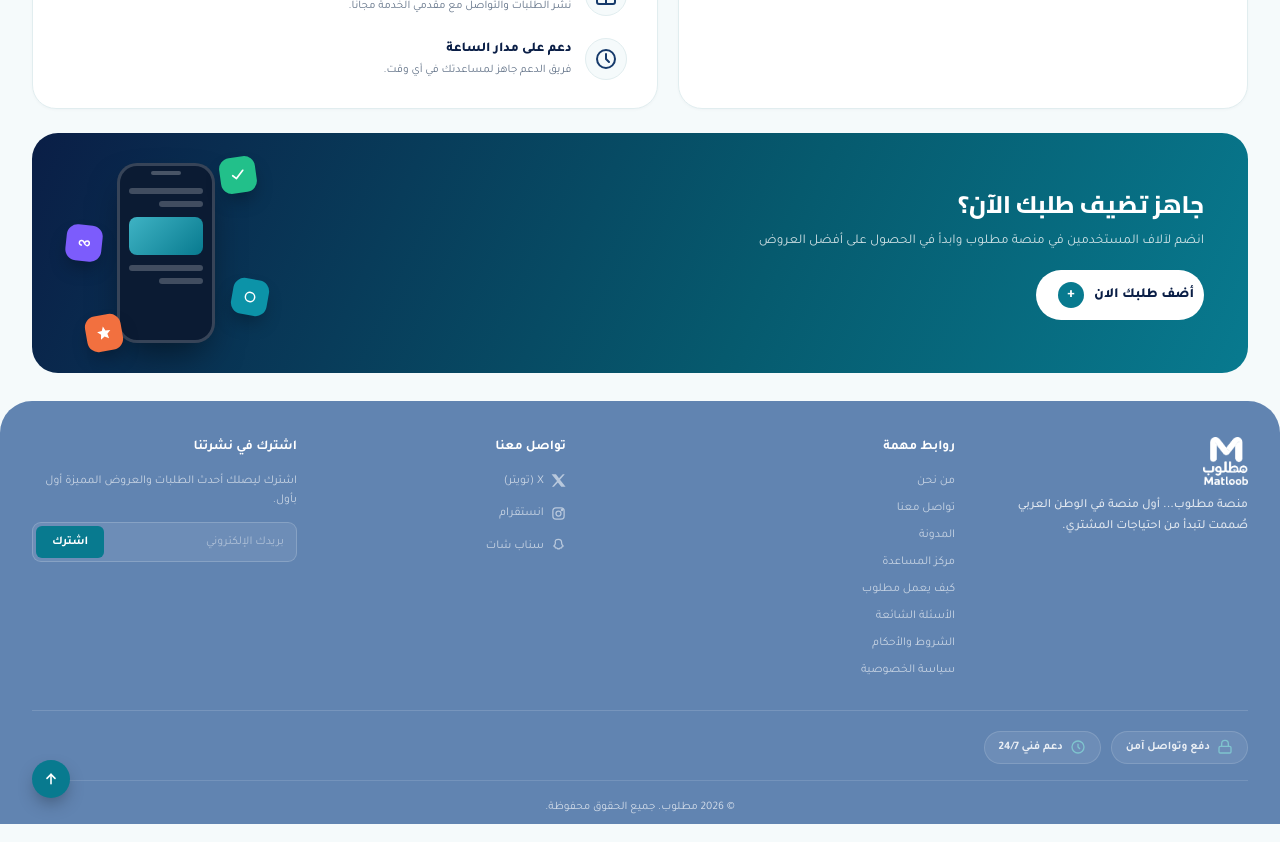
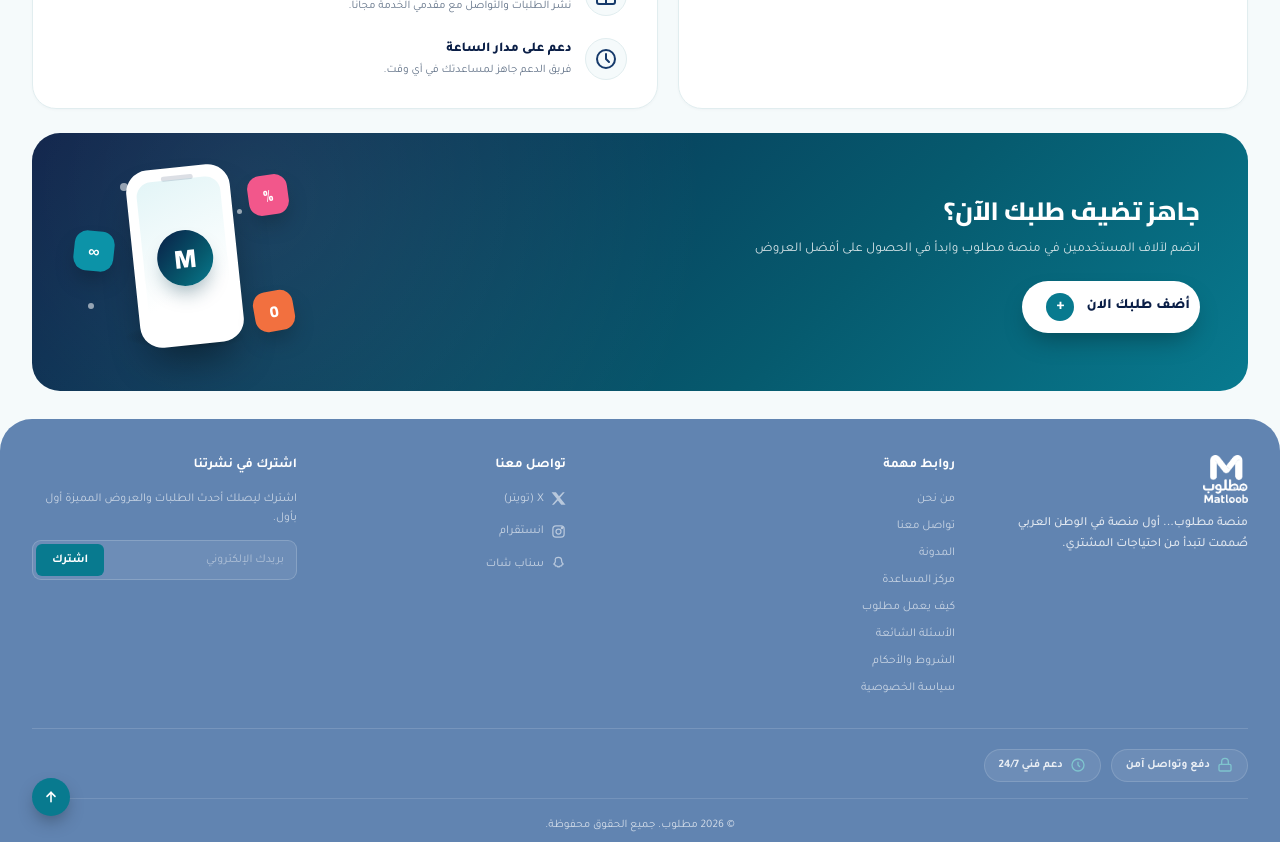
Before and after one commit to matloob2026/matloob-platform, a Next.js app: page / in a window 1280 px wide. Shown: the part 2260-3102 px from the top of the page. Built offline with nearby package versions, Linux system fonts and the light colour scheme; no server answers; the database is empty.

Commit message:
cta-section-redesign
cta-section-redesign

```diff
--- a/src/content/marketing/homepage-body.html
+++ b/src/content/marketing/homepage-body.html
@@ -563,20 +563,20 @@
         </div>
       </div>
       <div class="cta-illustration cta-desktop-only" aria-hidden="true">
+        <div class="cta-shadow"></div>
         <div class="cta-phone">
           <div class="cta-phone-notch"></div>
           <div class="cta-phone-screen">
-            <div class="cta-phone-bar"></div>
-            <div class="cta-phone-bar short"></div>
-            <div class="cta-phone-card"></div>
-            <div class="cta-phone-bar"></div>
-            <div class="cta-phone-bar short"></div>
+            <div class="cta-phone-logo">M</div>
           </div>
         </div>
-        <div class="cta-chip chip-1"><svg width="16" height="16" viewBox="0 0 24 24" fill="none" stroke="#fff" stroke-width="2.6" stroke-linecap="round" stroke-linejoin="round"><path d="M20 6L9 17l-5-5"/></svg></div>
-        <div class="cta-chip chip-2"><svg width="16" height="16" viewBox="0 0 24 24" fill="none" stroke="#fff" stroke-width="2.2" stroke-linecap="round"><path d="M8.5 15.5a3.5 3.5 0 010-7c2 0 3 1.5 4 3.5s2 3.5 4 3.5a3.5 3.5 0 000-7c-2 0-3 1.5-4 3.5"/></svg></div>
-        <div class="cta-chip chip-3"><svg width="16" height="16" viewBox="0 0 24 24" fill="none" stroke="#fff" stroke-width="2.2"><circle cx="12" cy="12" r="7"/></svg></div>
-        <div class="cta-chip chip-4"><svg width="16" height="16" viewBox="0 0 24 24" fill="#fff" stroke="none"><path d="M12 2l2.8 6.6L22 9.2l-5.2 4.8L18.2 21 12 17.3 5.8 21l1.4-7L2 9.2l7.2-.6z"/></svg></div>
+        <div class="cta-chip chip-1">%</div>
+        <div class="cta-chip chip-2">&#8734;</div>
+        <div class="cta-chip chip-3">0</div>
+        <div class="cta-dot dot-1"></div>
+        <div class="cta-dot dot-2"></div>
+        <div class="cta-dot dot-3"></div>
+        <div class="cta-dot dot-4"></div>
       </div>
     </div>
   </div>
--- a/src/styles/marketing.css
+++ b/src/styles/marketing.css
@@ -437,46 +437,69 @@
   /* ===================== CTA ===================== */
   .matloob-marketing-root section.cta{padding:0 0 28px; position:relative; z-index:1;}
   .matloob-marketing-root .cta-box{
-    background:linear-gradient(115deg, var(--navy-950) 0%, var(--teal-700) 60%, var(--teal-600) 100%);
-    border-radius:26px; padding:30px 44px;
-    display:flex; align-items:center; justify-content:space-between; gap:32px; color:#fff;
+    background:var(--grad-cta);
+    border-radius:28px; padding:34px 48px;
+    display:flex; align-items:center; justify-content:space-between; gap:36px; color:#fff;
     position:relative; overflow:hidden;
   }
+  .matloob-marketing-root .cta-box::before{
+    content:''; position:absolute; inset:0; pointer-events:none;
+    background:radial-gradient(circle at 18% 25%, rgba(255,255,255,.08) 0%, transparent 45%);
+  }
   .matloob-marketing-root .cta-text{position:relative; z-index:2; max-width:460px;}
-  .matloob-marketing-root .cta-box h2{font-family:'Cairo',sans-serif; font-size:24px; font-weight:800; margin-bottom:8px;}
-  .matloob-marketing-root .cta-box p{font-size:13.5px; color:rgba(255,255,255,.8); line-height:1.6; margin-bottom:18px;}
+  .matloob-marketing-root .cta-box h2{font-family:'Cairo',sans-serif; font-size:25px; font-weight:800; margin-bottom:8px;}
+  .matloob-marketing-root .cta-box p{font-size:13.5px; color:rgba(255,255,255,.82); line-height:1.7; margin-bottom:20px;}
   .matloob-marketing-root .cta-mobile-only{display:none;}
   .matloob-marketing-root .cta-primary-btn{
-    display:inline-flex; align-items:center; gap:10px; background:#fff; color:var(--navy-950);
-    padding:12px 10px 12px 22px; border-radius:999px; font-weight:800; font-size:14px;
+    display:inline-flex; align-items:center; gap:12px; background:#fff; color:var(--navy-950);
+    padding:12px 10px 12px 24px; border-radius:999px; font-weight:800; font-size:14.5px;
+    box-shadow:0 12px 26px -8px rgba(0,0,0,.35);
   }
   .matloob-marketing-root .cta-primary-btn:hover{background:var(--teal-100); transform:translateY(-2px);}
   .matloob-marketing-root .cta-btn-plus{
-    width:26px; height:26px; border-radius:50%; background:var(--teal-600); color:#fff;
-    display:flex; align-items:center; justify-content:center; font-size:15px; font-weight:700; flex-shrink:0;
+    width:28px; height:28px; border-radius:50%; background:var(--teal-600); color:#fff;
+    display:flex; align-items:center; justify-content:center; font-size:16px; font-weight:700; flex-shrink:0;
   }
 
-  /* ---- CTA illustration: phone mockup + floating icon chips ---- */
-  .matloob-marketing-root .cta-illustration{position:relative; z-index:2; width:180px; height:180px; flex-shrink:0;}
+  /* ---- CTA illustration: phone mockup + M logo + floating icon chips ---- */
+  .matloob-marketing-root .cta-illustration{position:relative; z-index:2; width:210px; height:190px; flex-shrink:0;}
+  .matloob-marketing-root .cta-shadow{
+    position:absolute; bottom:8px; left:50%; transform:translateX(-50%);
+    width:118px; height:24px; border-radius:50%;
+    background:radial-gradient(ellipse at center, rgba(0,0,0,.32) 0%, rgba(0,0,0,0) 74%);
+  }
   .matloob-marketing-root .cta-phone{
-    position:absolute; top:0; left:50%; transform:translateX(-50%);
-    width:98px; height:180px; background:#0B1B33; border-radius:20px; border:3px solid rgba(255,255,255,.18);
-    box-shadow:0 18px 36px -10px rgba(0,0,0,.5); padding:13px 9px;
+    position:absolute; top:0; left:50%; transform:translateX(-50%) rotate(-6deg);
+    width:104px; height:178px; background:#fff; border-radius:22px;
+    box-shadow:0 24px 40px -12px rgba(0,0,0,.45); padding:10px;
   }
-  .matloob-marketing-root .cta-phone-notch{position:absolute; top:5px; left:50%; transform:translateX(-50%); width:30px; height:4px; border-radius:4px; background:rgba(255,255,255,.25);}
-  .matloob-marketing-root .cta-phone-screen{display:flex; flex-direction:column; gap:7px; margin-top:9px;}
-  .matloob-marketing-root .cta-phone-bar{height:6px; border-radius:3px; background:rgba(255,255,255,.22); width:100%;}
-  .matloob-marketing-root .cta-phone-bar.short{width:60%;}
-  .matloob-marketing-root .cta-phone-card{height:38px; border-radius:8px; background:linear-gradient(135deg, var(--teal-400), var(--teal-600)); margin:3px 0;}
+  .matloob-marketing-root .cta-phone-notch{position:absolute; top:8px; left:50%; transform:translateX(-50%); width:32px; height:5px; border-radius:4px; background:rgba(10,30,70,.14);}
+  .matloob-marketing-root .cta-phone-screen{
+    width:100%; height:100%; border-radius:15px; margin-top:2px;
+    background:linear-gradient(160deg, var(--teal-100) 0%, #fff 70%);
+    display:flex; align-items:center; justify-content:center;
+  }
+  .matloob-marketing-root .cta-phone-logo{
+    width:56px; height:56px; border-radius:50%;
+    background:var(--grad-cta);
+    display:flex; align-items:center; justify-content:center;
+    color:#fff; font-family:'Cairo',sans-serif; font-weight:800; font-size:26px;
+    box-shadow:0 12px 20px -6px rgba(10,60,80,.4);
+  }
   .matloob-marketing-root .cta-chip{
-    position:absolute; width:36px; height:36px; border-radius:11px;
-    display:flex; align-items:center; justify-content:center;
-    box-shadow:0 10px 20px -6px rgba(0,0,0,.4);
+    position:absolute; width:40px; height:40px; border-radius:13px;
+    line-height:40px; text-align:center;
+    color:#fff; font-weight:800; font-size:16px; font-family:'Cairo',sans-serif;
+    box-shadow:0 12px 24px -8px rgba(0,0,0,.4);
   }
-  .matloob-marketing-root .cta-chip.chip-1{top:-6px; right:0; background:#22C08A; transform:rotate(-8deg);}
-  .matloob-marketing-root .cta-chip.chip-2{top:34%; left:-10px; background:#7C5CFC; transform:rotate(6deg);}
-  .matloob-marketing-root .cta-chip.chip-3{bottom:28px; right:-12px; background:#0C93A8; transform:rotate(10deg);}
-  .matloob-marketing-root .cta-chip.chip-4{bottom:-8px; left:10px; background:#F2703F; transform:rotate(-10deg);}
+  .matloob-marketing-root .cta-chip.chip-1{top:8px; right:2px; background:#F2578B; transform:rotate(-8deg);}
+  .matloob-marketing-root .cta-chip.chip-2{top:64px; left:-6px; background:var(--teal-500); transform:rotate(6deg);}
+  .matloob-marketing-root .cta-chip.chip-3{bottom:26px; right:-4px; background:var(--accent-orange-fg); transform:rotate(-10deg);}
+  .matloob-marketing-root .cta-dot{position:absolute; border-radius:50%; background:rgba(255,255,255,.55);}
+  .matloob-marketing-root .cta-dot.dot-1{width:8px; height:8px; top:16px; left:40px;}
+  .matloob-marketing-root .cta-dot.dot-2{width:5px; height:5px; top:42px; right:48px;}
+  .matloob-marketing-root .cta-dot.dot-3{width:6px; height:6px; bottom:48px; left:8px;}
+  .matloob-marketing-root .cta-dot.dot-4{width:4px; height:4px; bottom:16px; right:64px;}
 
   /* ===================== FOOTER ===================== */
   .matloob-marketing-root footer.site{background:var(--footer-bg); color:rgba(255,255,255,.72); padding:36px 0 8px; position:relative; z-index:1; border-radius:32px 32px 0 0;}
```
